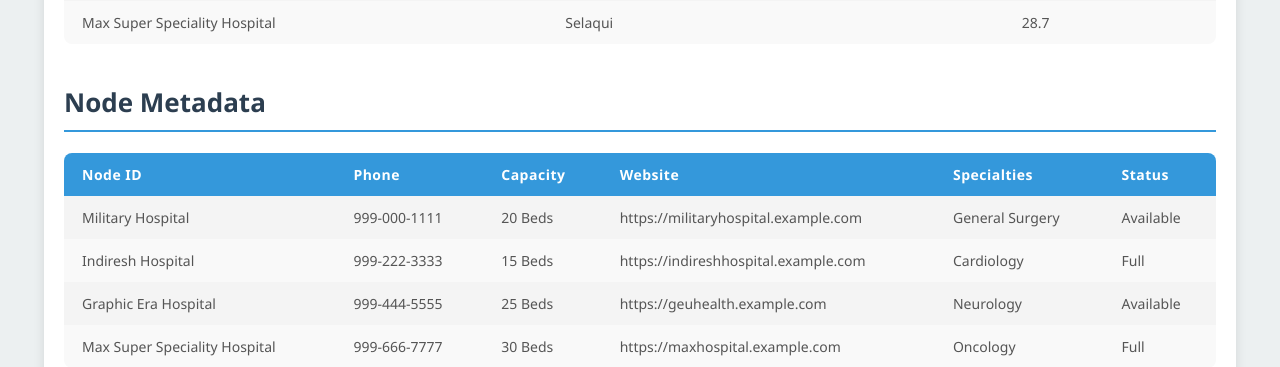
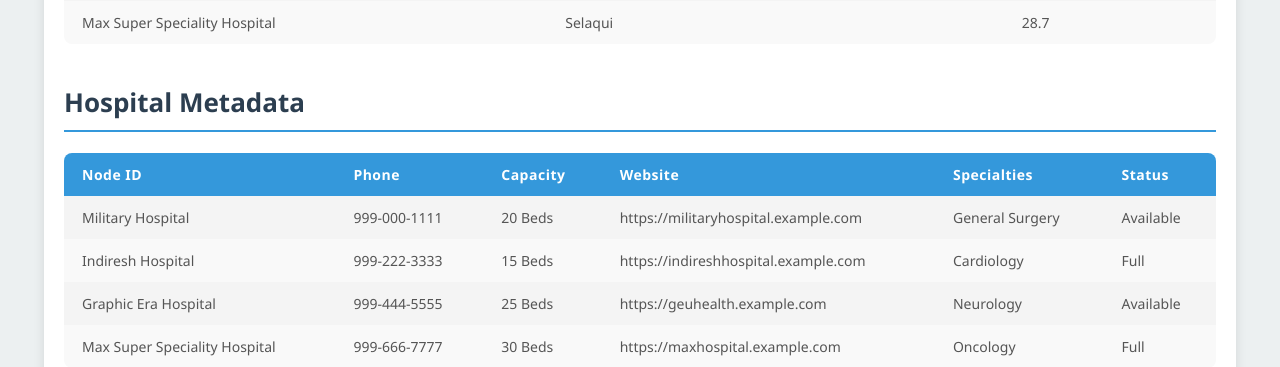
Before and after one commit to Dilip-Git18/Signal, a Flask app: page /dashboard in a window 1280 px wide. Shown: the part 1532-1899 px from the top of the page. Run offline with Flask 3, Linux system fonts and the light colour scheme; data comes from the database, SQL or seed files in the repository; both versions use the stored data as it was after the commit.

Commit message:
Update 3.0

```diff
--- a/templates/dashboard.html
+++ b/templates/dashboard.html
@@ -25,7 +25,7 @@
             {% endfor %}
         </table>
 
-        <h2>Node Metadata</h2>
+        <h2>Hospital Metadata</h2>
         <table>
             <tr>
                 <th>Node ID</th>
@@ -60,7 +60,7 @@
             {% endfor %}
         </table>
 
-        <h2>Node Actions</h2>
+        <h2>Node Signal</h2>
         <table>
             <tr><th>ID</th><th>Node ID</th><th>Action Type</th><th>Timestamp</th></tr>
             {% for row in actions %}
--- a/templates/index.html
+++ b/templates/index.html
@@ -24,7 +24,7 @@
 
     <br>
     <!-- Add button to navigate to dashboard -->
-    <button onclick="window.location.href='/dashboard'">Go to Dashboard</button>
+    <button onclick="window.location.href='/dashboard'">Go to Database</button>
 
     <script id="graph-data" type="application/json">
         {
```
Also changed, not shown: ambulance.db.
